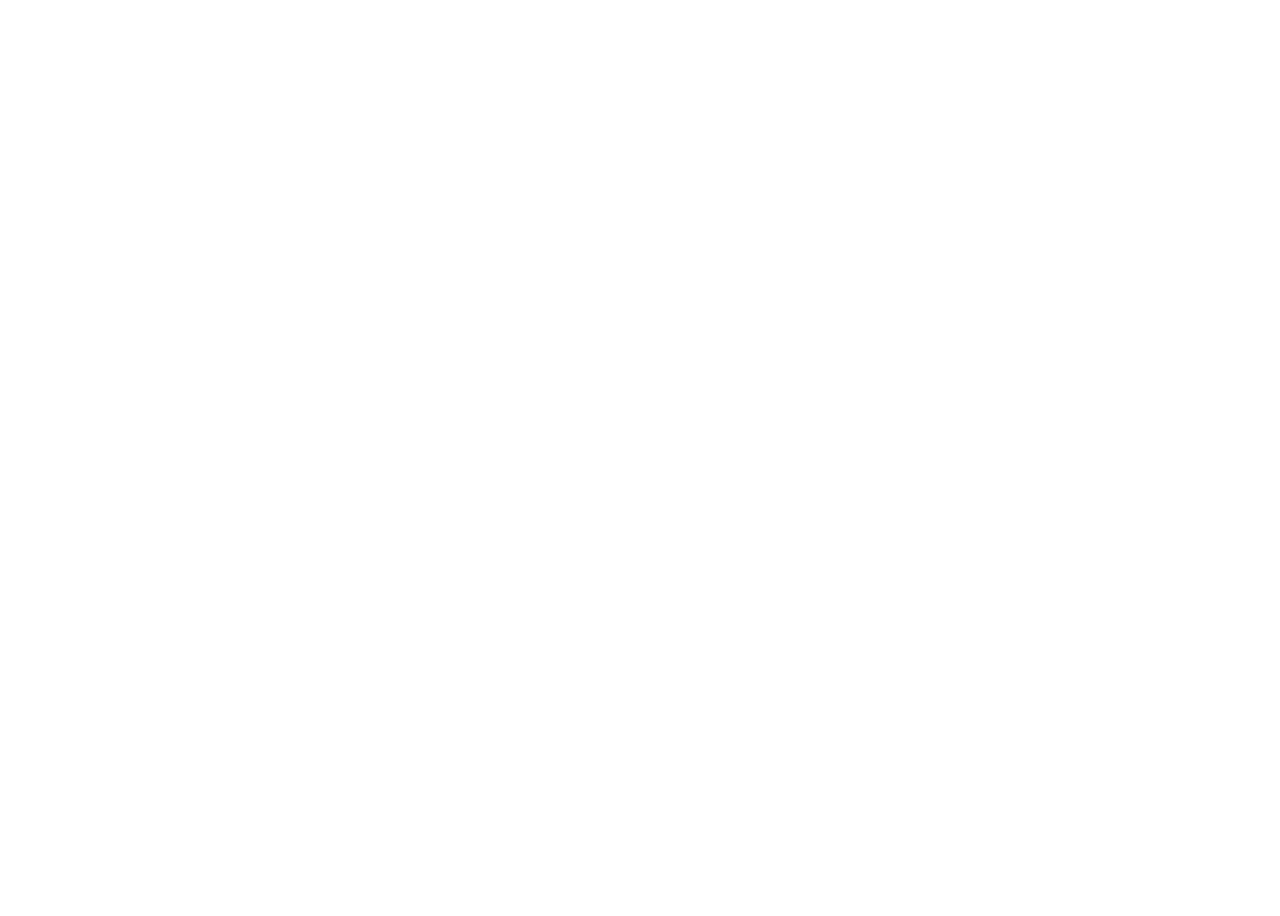
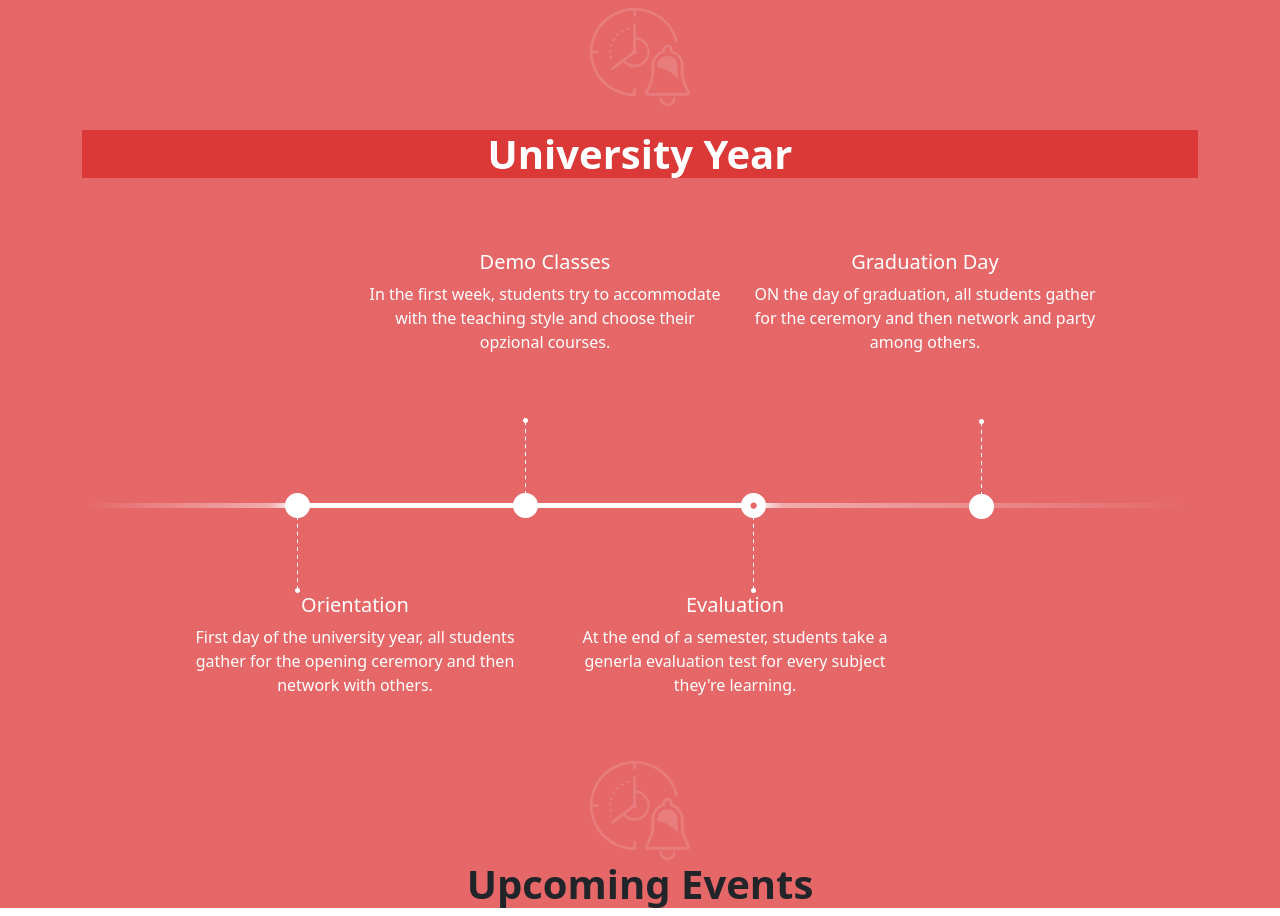
Before and after one commit to NeilMagon/proj-html-vuejs, a Vue app: page / in a window 1280 px wide. Shown: the part 2140-3056 px from the top of the page. Before the commit the page ends 2019 px from the top, so only its background shows below. Built offline with nearby package versions, Linux system fonts and the light colour scheme.

Commit message:
feta: add first part of components EventUniversity

```diff
--- /dev/null
+++ b/src/components/EventsUniversity.vue
@@ -0,0 +1,80 @@
+<script>
+	export default {
+        name: 'EventsUniversity',
+    }
+</script>
+
+<template>
+    <div class="ms-img">
+        <img src="../assets/img/svg/svg-0.svg" alt="">
+    </div>
+    <section class="text-center">
+        <div class="container py-5">
+            <img class="ms-image" src="../assets/img/img/Clock-and-Bell.png" alt="">
+            <h1 class="my-4 text-white ms-text-bg">University Year</h1>
+            <div class="row py-5">
+                <div class="col col-4 text-white offset-3 text-center">
+                    <h5>Demo Classes</h5>
+                    <p>
+                        In the first week, students try to accommodate with the
+                        teaching style and choose their opzional courses.
+                    </p>
+                </div>
+                <div class="col col-4 text-white text-center">
+                    <h5>Graduation Day</h5>
+                    <p>
+                        ON the day of graduation, all students gather for the ceremory
+                        and then network and party among others.
+                    </p>
+                </div>
+            </div>
+            <img src="../assets/img/img/Timeline-Item.png" alt="">
+            <div class="row">
+                <div class="col col-4 text-white offset-1 text-center">
+                    <h5>Orientation</h5>
+                    <p>
+                       First day of the university year, all students gather for the
+                       opening ceremory and then network with others.
+                    </p>
+                </div>
+                <div class="col col-4 text-white text-center">
+                    <h5>Evaluation</h5>
+                    <p>
+                        At the end of a semester, students take a generla evaluation
+                        test for every subject they're learning.
+                    </p>
+                </div>
+            </div>
+        </div>
+    </section>
+    <section class="text-center">
+        <div class="container">
+            <img class="ms-image" src="../assets/img/img/Clock-and-Bell.png" alt="">
+            <h1>Upcoming Events</h1>
+        </div>
+    </section>
+</template>
+
+<style scoped lang="scss">
+    @use '../style/partials/variables' as *;
+    .ms-img{
+        width: 100%;
+        img{
+            width: 100%;
+        }
+    }
+    section{
+        background-color: $brand-primary;
+        .ms-image{
+            width: 100px;
+        }
+        .ms-text-bg{
+            background-color: #db3838;
+
+        }
+        h1{
+
+            font-weight: bold;
+        }
+    }
+</style>
--- a/src/components/PageMain.vue
+++ b/src/components/PageMain.vue
@@ -1,11 +1,13 @@
 <script>
     import PageHero from './PageHero.vue';
     import StudentInfo from './StudentInfo.vue';
+    import EventsUniversity from './EventsUniversity.vue';
 	export default {
         name: 'PageMain',
         components: {
 			PageHero,
             StudentInfo,
+            EventsUniversity,
 		}
     }
 </script>
@@ -13,6 +15,7 @@
 <template>
     <PageHero></PageHero>
     <StudentInfo></StudentInfo>
+    <EventsUniversity></EventsUniversity>
 </template>
 
 <style scoped lang="scss">
```
